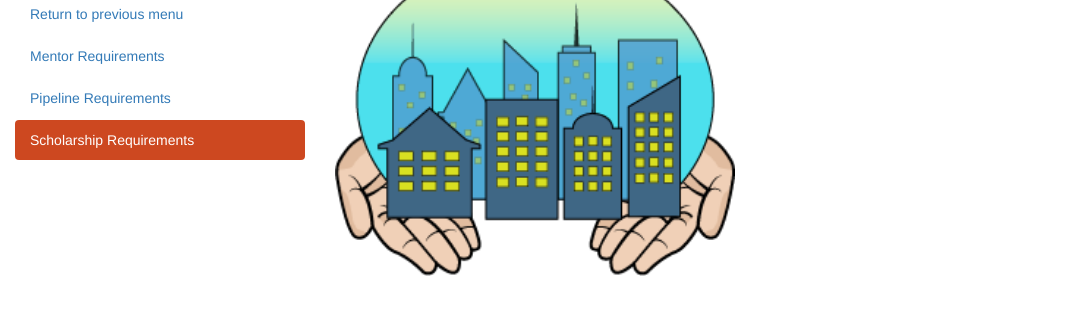
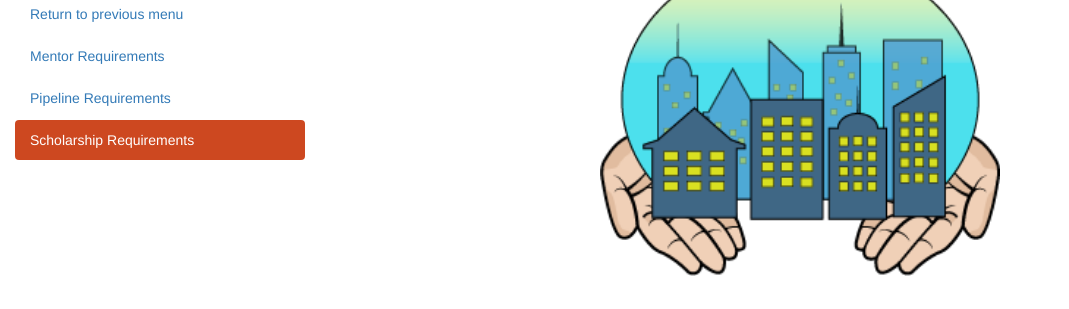
Before and after one commit to unityinit/unityinit.github.io, a website: page scholarship-requirements.html in a window 1280 px wide. Shown: the part 69-378 px from the top of the page, without its empty margins (0-1069 px from the left). Drawn offline with nearby package versions, Linux system fonts and the light colour scheme.

Commit message:
Update scholarship-requirements.html

```diff
--- a/scholarship-requirements.html
+++ b/scholarship-requirements.html
@@ -90,7 +90,7 @@
 			<br>
 
 			<div class="col-sm-9">
-				<img src="img/New-UCI.png" alt="uci image" height="325px" width="400px"><br><br>
+				<center><img src="img/New-UCI.png" alt="uci image" height="325px" width="400px"><br><br></center>
 				<h1>Fall Scholarships 2019</h1><br>
 				<h2>Apply for scholarships!</h2>
 				<div class="row">
```
